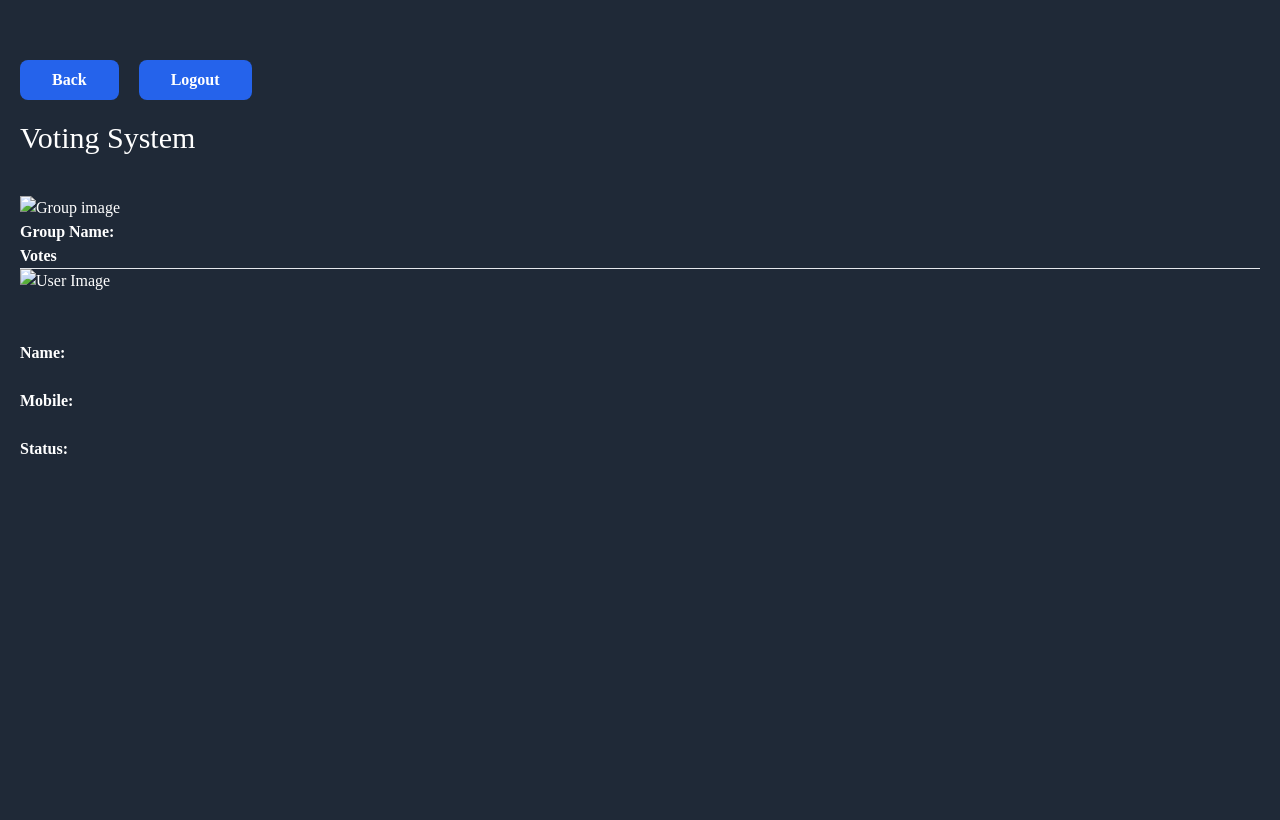
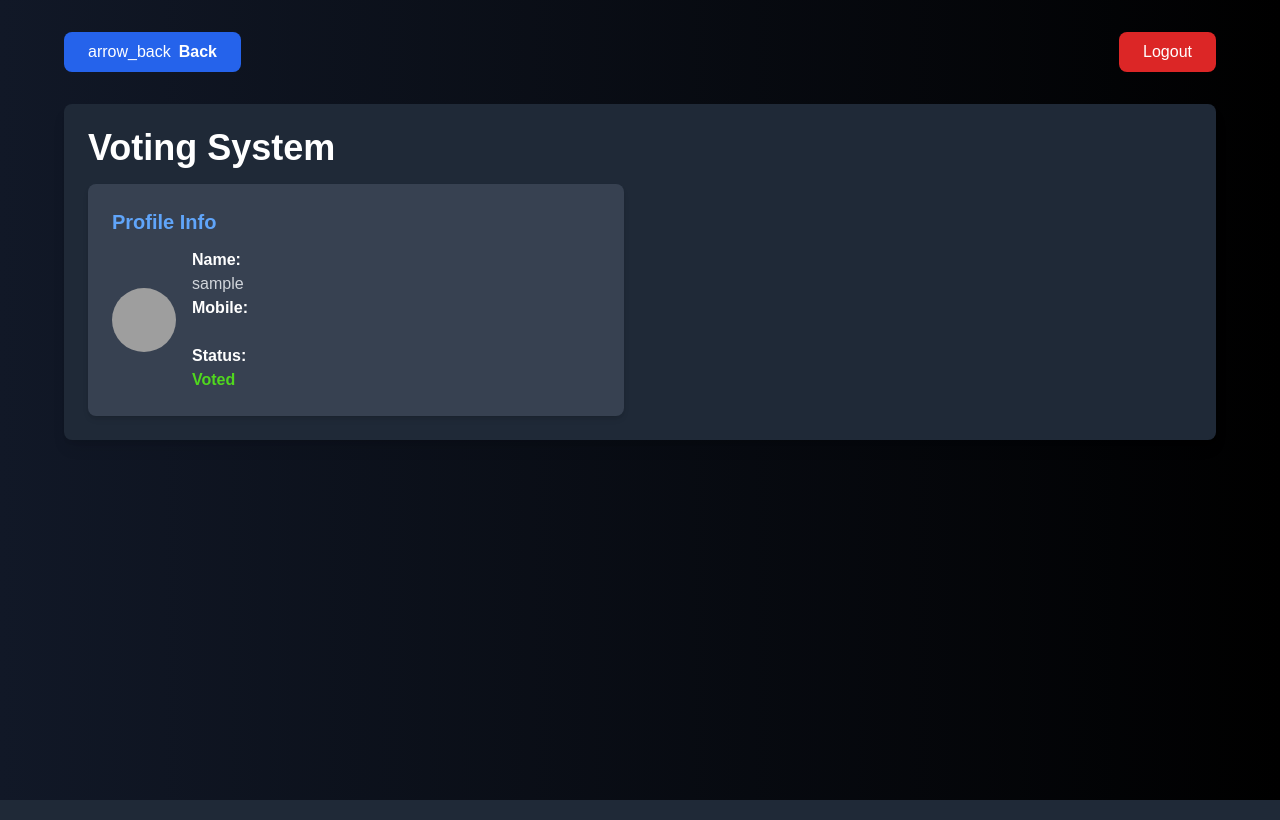
Before and after one commit to prithvikings/php101, a PHP site: page /Pages/dashboard.php in a window 1280 px wide. Run offline with PHP 8.4, Linux system fonts and the light colour scheme; the visitor is signed in with stand-in values (Sample User, id 1); data that the repository does not hold is empty; some libraries are stand-ins or nearby versions; grey boxes are pictures that could not be loaded.

Commit message:
Refactor database connection handling and enhance session management for voting functionality

```diff
--- a/Project/Voting/Pages/dashboard.php
+++ b/Project/Voting/Pages/dashboard.php
@@ -1,69 +1,119 @@
 <?php
+session_start();
 
-session_start();
-$data=$_SESSION['data'];
+if (!isset($_SESSION['data'])) {
+    // Redirect to login page if session data is not set
+    header("Location: ../index.php");
+    exit();
+}
+
+$data = $_SESSION['data'];
+
+if ($_SESSION['status'] == 'voted') {
+    // Assign status as 'voted' and apply a green color
+    $status = '<span class="text-[#50d71e] font-bold">Voted</span>';
+} else {
+    // Assign status as 'not voted' and apply a red color
+    $status = '<span class="text-red-700 font-bold">Not Voted</span>';
+}
+
+$group = isset($_SESSION['group']) ? $_SESSION['group'] : [];
+$votes = isset($_SESSION['votes']) ? $_SESSION['votes'] : [];
 ?>
 <!DOCTYPE html>
 <html lang="en">
 
 <head>
-
     <meta charset="UTF-8">
     <meta name="viewport" content="width=device-width, initial-scale=1.0">
     <script src="https://cdn.tailwindcss.com"></script>
-
-    <title>Voting System- Dashboard</title>
-
+    <title>Voting System - Dashboard</title>
     <style>
         * {
-            margin: 0%;
-            padding: 0%;
+            margin: 0;
+            padding: 0;
             box-sizing: border-box;
-            font-family: poppins;
+            font-family: 'Poppins', sans-serif;
         }
-        html, body {
+
+        html,
+        body {
             height: 100%;
             width: 100%;
         }
-
     </style>
 </head>
 
-<body class=" bg-gray-800 my-5 text-white p-5 ">
+<body class="bg-gradient-to-r from-gray-900 to-black text-white py-8 px-6">
 
+    <div class="max-w-6xl mx-auto">
+        <div class="flex justify-between items-center mb-8">
+            <a href="../" class="flex items-center bg-blue-600 text-white px-6 py-2 rounded-lg hover:bg-blue-700 transition ease-in-out duration-300">
+                <span class="material-icons">arrow_back</span>
+                <span class="ml-2 font-semibold">Back</span>
+            </a>
+            <a href="./logout.php" class="bg-red-600 text-white px-6 py-2 rounded-lg hover:bg-red-700 transition ease-in-out duration-300">
+                Logout
+            </a>
+        </div>
 
-    <div class="container flex flex-col gap-5">
-        <div class="flex gap-5"><a href="../"><button class="rounded-lg bg-blue-600 text-white px-8 py-2 border-none flex  align-center justify-center focus:outline-none focus:ring-2 focus:ring-blue-600 focus:ring-opacity-50   mt-5 hover:bg-blue-700 transition-ease font-[600]">Back</button></a>
-        <a href="./logout.php"><button class="rounded-lg bg-blue-600 text-white px-8 py-2 border-none flex  align-center justify-center focus:outline-none focus:ring-2 focus:ring-blue-600 focus:ring-opacity-50   mt-5 hover:bg-blue-700 transition-ease font-[600]">Logout</button></a></div>
-        <h1 class="text-3xl ">Voting System</h1>
+        <div class="bg-gray-800 p-6 rounded-lg shadow-lg">
+            <h1 class="text-4xl font-bold mb-4">Voting System</h1>
 
-        <div class="row my-5">
-            <div class="col-md-7">
-                <!-- group -->
-                <div class="row">
-                    <div class="col-md-4">
-                        <img src="" alt="Group image">
-                    </div>
-                    <div class="col-md-8">
-                        <strong class="text-dark">Group Name:</strong> <br>
-                        <strong class="text-dark h5">Votes</strong> <br>
+            <div class="grid grid-cols-1 md:grid-cols-2 gap-8">
+
+                <!-- Group Section -->
+                <?php
+                $group = isset($_SESSION['group']) ? $_SESSION['group'] : [];
+
+                if (!empty($group)) {
+                    foreach ($group as $g) {
+                        echo '<div class="flex items-center space-x-4 mb-4">';
+                        echo '<img src="../Images/' . htmlspecialchars($g['image']) . '" alt="Group Image" class="w-16 h-16 rounded-full object-cover">';
+                        echo '<div>';
+                        echo '<strong class="text-white">Group Name:</strong><br>';
+                        echo '<span class="text-gray-300">' . htmlspecialchars($g['username']) . '</span><br>';
+                        echo '<strong class="text-white">Votes:</strong><br>';
+                        echo '<span class="text-gray-300">' . htmlspecialchars($g['votes']) . '</span>';
+                        echo '</div>';
+
+                        // If user hasn't voted, show the vote button
+                        if ($_SESSION['status'] != 'voted') {
+                            echo '<form action="voting.php" method="get">';
+                            echo '<input type="hidden" name="group_id" value="' . htmlspecialchars($g['id']) . '">';
+                            echo '<button type="submit" class="bg-blue-600 text-white px-6 py-2 rounded-lg hover:bg-blue-700 transition ease-in-out duration-300">Vote</button>';
+                            echo '</form>';
+                        } else {
+                            echo '<button class="bg-green-600 text-white px-6 py-2 rounded-lg hover:bg-green-700 cursor-not-allowed transition ease-in-out duration-300" disabled>Voted</button>';
+                        }
+
+                        echo '</div>';
+                    }
+                } else {
+                    echo '<p class="text-gray-300">No group data available.</p>';
+                }
+                ?>
+
+                <!-- Profile Section -->
+                <div class="bg-gray-700 p-6 rounded-lg shadow-md">
+                    <h2 class="text-xl font-semibold text-blue-400 mb-3">Profile Info</h2>
+                    <div class="flex items-center space-x-4">
+                        <img src="../Images/<?php echo isset($data['image']) ? htmlspecialchars($data['image']) : 'default.png'; ?>"
+                             alt="User Image" class="w-16 h-16 rounded-full object-cover">
+                        <div>
+                            <strong class="text-white">Name:</strong><br>
+                            <span class="text-gray-300"><?php echo htmlspecialchars($data['username']); ?></span><br>
+                            <strong class="text-white">Mobile:</strong><br>
+                            <span class="text-gray-300"><?php echo htmlspecialchars($data['phone']); ?></span><br>
+                            <strong class="text-white">Status:</strong><br>
+                            <span><?php echo $status; ?></span>
+                        </div>
                     </div>
                 </div>
-                <hr>
-            </div>
-            <div class="col-md-5">
-                <!-- profile -->
-                 <img src="" alt="User Image">
-                 <br>
-                 <br>
-                 <strong class="text-dark">Name:</strong> <br><br>
-                 <strong class="text-dark">Mobile:</strong> <br><br>
-                 <strong class="text-dark">Status:</strong> <br><br>
             </div>
         </div>
+    </div>
 
-
-    </div>
 </body>
 
 </html>
```
Also changed, not shown: Project/Voting/Pages/logout.php (+13 -4 lines), Project/Voting/Pages/voting.php (added, +68 -0 lines), Project/Voting/action/connect.php (+9 -12 lines), Project/Voting/action/login.php (+21 -19 lines), Project/Voting/action/voting_action.php (added, +40 -0 lines), Project/Voting/Images/2024-02-07.png (added), Project/Voting/Images/Screenshot 2023-10-23 163147.png (added), Project/Voting/Images/Screenshot 2023-12-12 230713.png (added), Project/Voting/Images/half adder.png (added).
